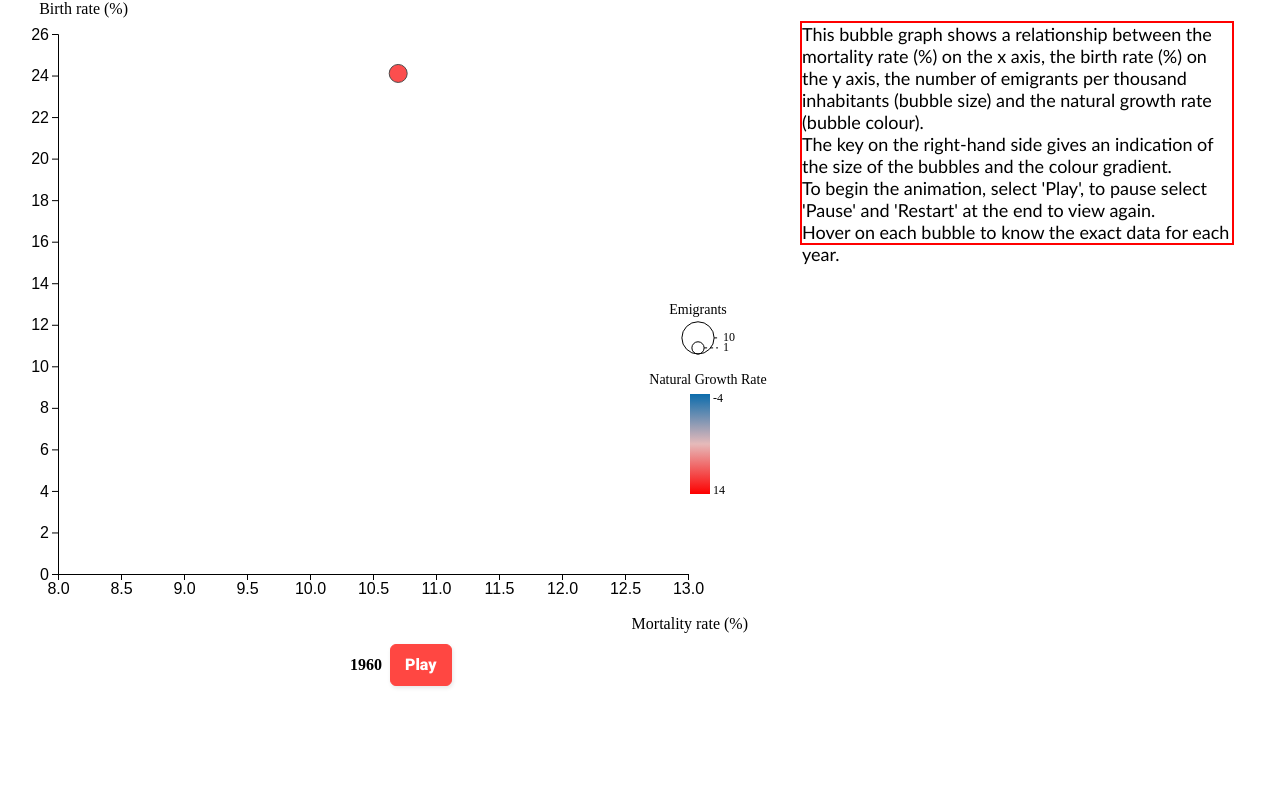
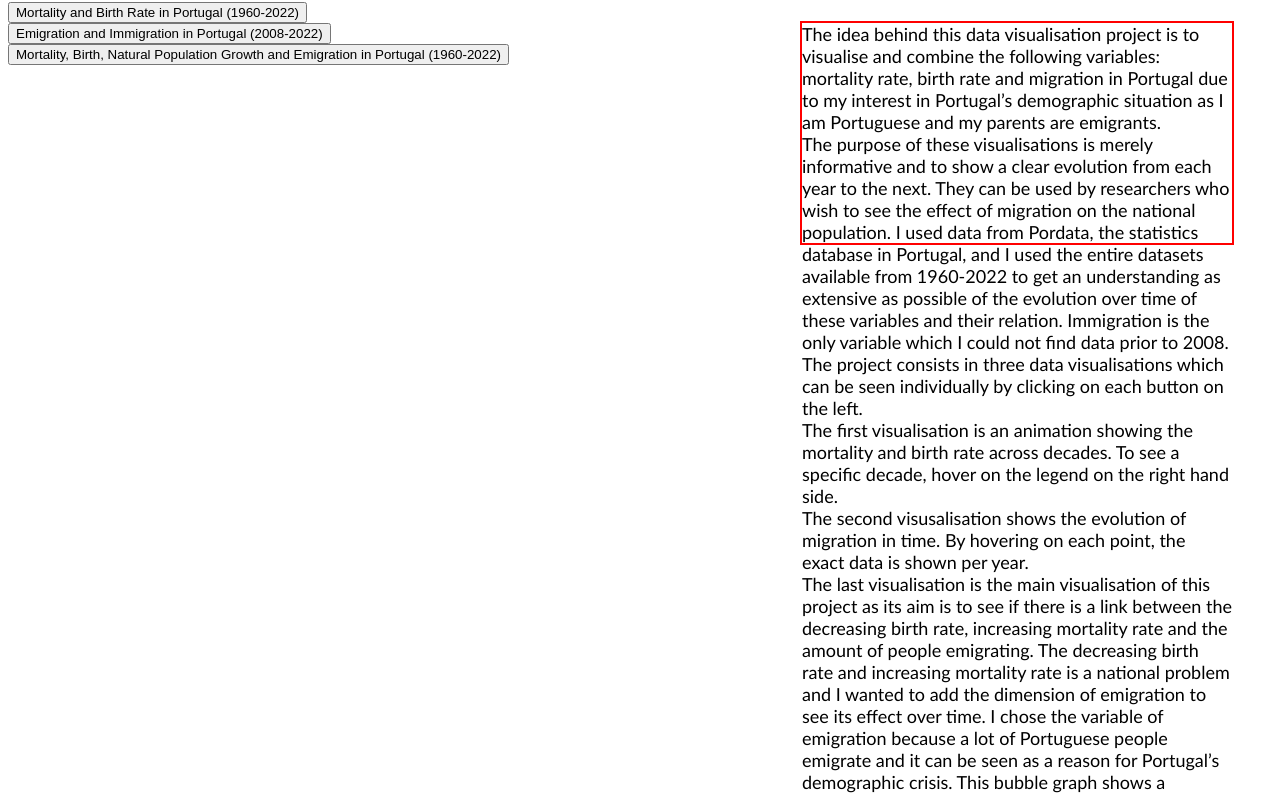
Before and after one commit to mfpa231/mortality_birth_pt, a plain HTML site: page index.html in a window 1280 px wide. Shown: the part 47-841 px from the top of the page. Before the commit the page ends 800 px from the top, so only its background shows below. Drawn offline with nearby package versions, Linux system fonts and the light colour scheme.

Commit message:
Update index.html

```diff
--- a/index.html
+++ b/index.html
@@ -3,15 +3,41 @@
 <head>
     <meta charset="UTF-8">
     <meta name="viewport" content="width=device-width, initial-scale=1.0">
-    <title>Mortality Rate and Birth rate in Portugal</title>
+    <title>Natural Growth rate and Migration in Portugal (1960-2022)</title>
     <link rel="stylesheet" href="style.css">
     <script src="https://d3js.org/d3.v6.min.js"></script>
-
+    <style>
+        .visualization {
+            display: none;
+        }
+        #controls {
+            display: none;
+        }
+    </style>
 </head>
 <body>
-    <h1 class="title">Mortality, birth, natural population growth and emigration in Portugal (1960-2022)</h1>
+    <h1 class="title">Natural Growth rate and Migration in Portugal (1960-2022)</h1><br>
+    <p class="info">
+        The idea behind this data visualisation project is to visualise and combine the following variables: mortality rate, birth rate and migration in Portugal due to my interest in Portugal’s demographic situation as I am Portuguese and my parents are emigrants.<br>
+        The purpose of these visualisations is merely informative and to show a clear evolution from each year to the next. They can be used by researchers who wish to see the effect of migration on the national population.
+        I used data from Pordata, the statistics database in Portugal, and I used the entire datasets available from 1960-2022 to get an understanding as extensive as possible of the evolution over time of these variables and their relation. Immigration is the only variable which I could not find data prior to 2008.<br>
+        The project consists in three data visualisations which can be seen individually by clicking on each button on the left.<br>
+        The first visualisation is an animation showing the mortality and birth rate across decades. To see a specific decade, hover on the legend on the right hand side.<br>
+        The second visusalisation shows the evolution of migration in time. By hovering on each point, the exact data is shown per year. <br>
+        The last visualisation is the main visualisation of this project as its aim is to see if there is a link between the decreasing birth rate, increasing mortality rate and the amount of people emigrating. The decreasing birth rate and increasing mortality rate is a national problem and I wanted to add the dimension of emigration to see its effect over time. I chose the variable of emigration because a lot of Portuguese people emigrate and it can be seen as a reason for Portugal’s demographic crisis. This bubble graph shows a relationship between the mortality rate (%) on the x axis, the birth rate (%) on the y axis, the number of emigrants per thousand inhabitants (bubble size) and the natural growth rate (bubble colour).<br>
+        The key on the right-hand side gives an indication of the size of the bubbles and the colour gradient. To begin the animation, select 'Play', to pause select 'Pause' and 'Restart' at the end to view again.
+    </p>
 
-    <div id="chart"></div>
+    <!-- Buttons to Load Visualizations -->
+
+    <button class="button-91" role="button" onclick="showVisualization('d_b', 'd_b.js')">Mortality and Birth Rate in Portugal (1960-2022)</button><br>
+    <button class="button-91" role="button" onclick="showVisualization('migration', 'migration.js')">Emigration and Immigration in Portugal (2008-2022)</button><br>
+    <button class="button-91" role="button" onclick="showVisualization('main', 'main.js')">Mortality, Birth, Natural Population Growth and Emigration in Portugal (1960-2022)</button>
+
+    <!-- Visualization Containers -->
+    <div id="d_b" class="visualization"></div>
+    <div id="migration" class="visualization"></div>
+    <div id="main" class="visualization"></div>
 
     <div id="legendsContainer">
         <div id="emigrantsLegend"></div>
@@ -25,13 +51,36 @@
 
     <div id="tooltip" class="tooltip"></div>
 
-    <p class="info">
-    This bubble graph shows a relationship between the mortality rate (%) on the x axis, the birth rate (%) on the y axis, the number of emigrants per thousand inhabitants (bubble size) and the natural growth rate (bubble colour).<br>
-    The key on the right-hand side gives an indication of the size of the bubbles and the colour gradient.<br>
-    To begin the animation, select 'Play', to pause select 'Pause' and 'Restart' at the end to view again.<br>
-    Hover on each bubble to know the exact data for each year.
-    </p>
+    <script>
+        const loadedScripts = {};
 
-    <script src="script.js"></script>
+        function showVisualization(id, script) {
+            // Hide all visualizations
+            document.querySelectorAll('.visualization').forEach(vis => {
+                vis.style.display = 'none';
+            });
+
+            // Show the selected visualization
+            document.getElementById(id).style.display = 'block';
+
+            // Load the corresponding script if not already loaded
+            if (!loadedScripts[script]) {
+                const scriptElement = document.createElement('script');
+                scriptElement.src = script;
+                scriptElement.onload = function () {
+                    loadedScripts[script] = true;
+                };
+                document.body.appendChild(scriptElement);
+            }
+
+            // Show or hide the play button based on the selected visualization
+            const controls = document.getElementById('controls');
+            if (id === 'main') {
+                controls.style.display = 'block';
+            } else {
+                controls.style.display = 'none';
+            }
+        }
+    </script>
 </body>
 </html>
```
